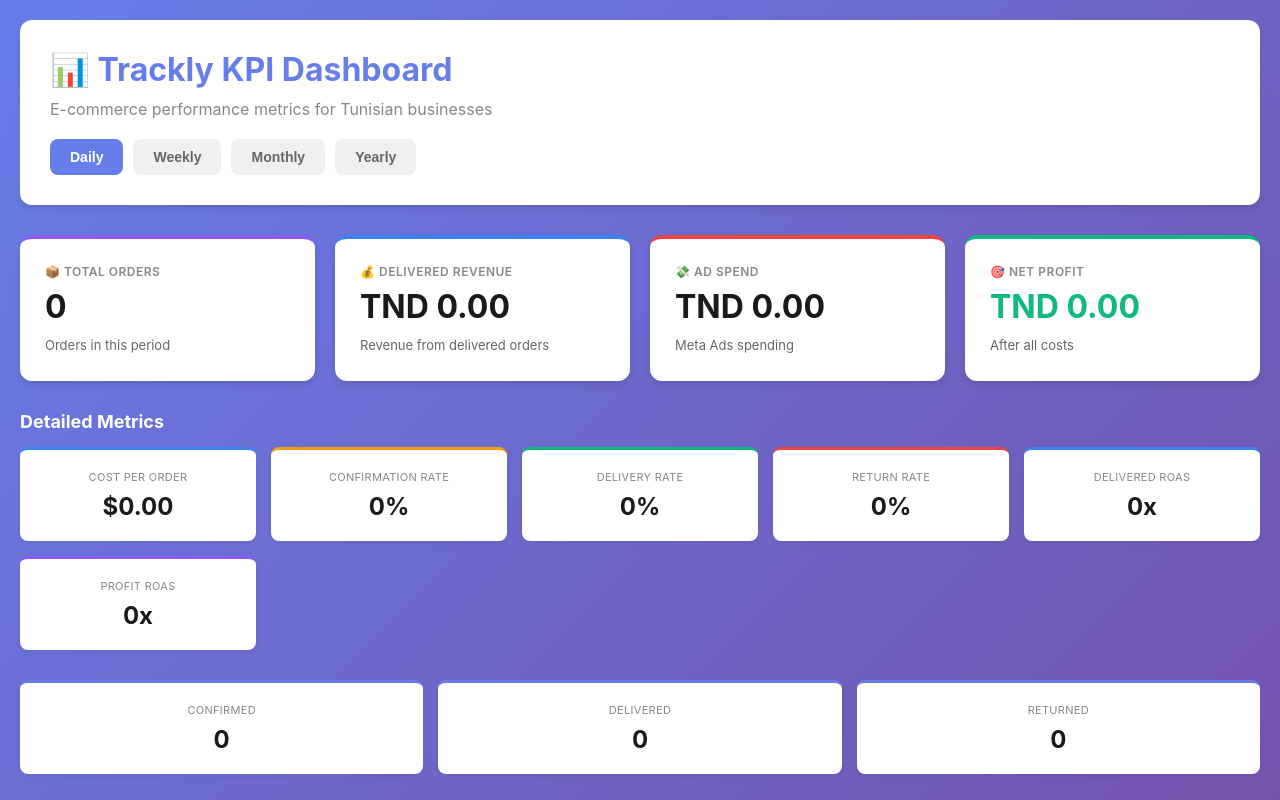
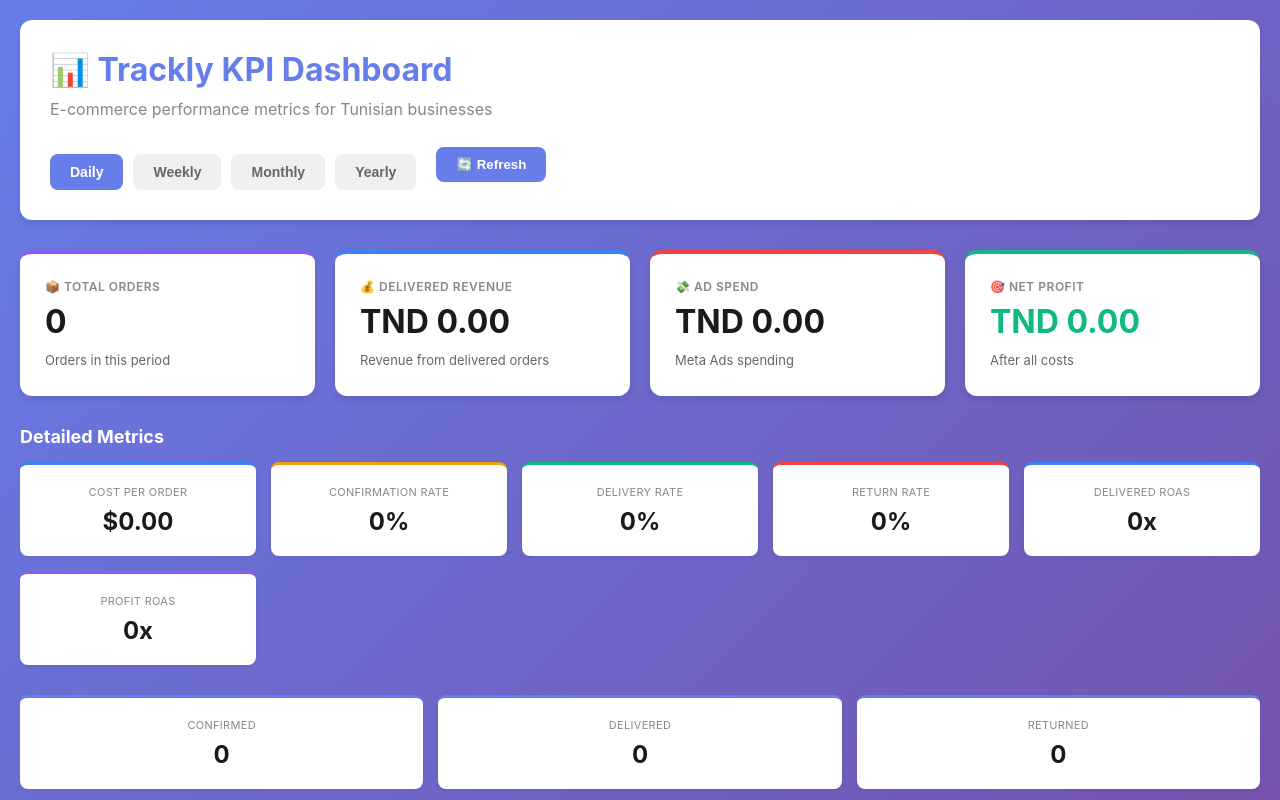
Before and after one commit to HoussemBouzamoucha/Trackly, a website: page public/dashboard.html in a window 1280 px wide. Shown: the top 800 px of the page. Drawn offline with Linux system fonts and the light colour scheme; no server answers.

Commit message:
improve: add refresh button and better error handling to dashboard

```diff
--- a/public/dashboard.html
+++ b/public/dashboard.html
@@ -284,11 +284,14 @@
       <h1>📊 Trackly KPI Dashboard</h1>
       <p style="color: #888; margin-bottom: 20px;">E-commerce performance metrics for Tunisian businesses</p>
 
-      <div class="period-selector">
-        <button class="period-btn active" data-period="daily">Daily</button>
-        <button class="period-btn" data-period="weekly">Weekly</button>
-        <button class="period-btn" data-period="monthly">Monthly</button>
-        <button class="period-btn" data-period="yearly">Yearly</button>
+      <div style="display: flex; align-items: center; gap: 20px; flex-wrap: wrap;">
+        <div class="period-selector">
+          <button class="period-btn active" data-period="daily">Daily</button>
+          <button class="period-btn" data-period="weekly">Weekly</button>
+          <button class="period-btn" data-period="monthly">Monthly</button>
+          <button class="period-btn" data-period="yearly">Yearly</button>
+        </div>
+        <button style="background: #667eea; color: white; border: none; padding: 10px 20px; border-radius: 8px; cursor: pointer; font-weight: 600;" onclick="refreshDashboard()">🔄 Refresh</button>
       </div>
     </header>
 
@@ -423,6 +426,12 @@
 
   <script>
     let currentPeriod = 'daily';
+
+    // Refresh dashboard
+    function refreshDashboard() {
+      loadKPIs();
+      loadOrders();
+    }
 
     // Period selector
     document.querySelectorAll('.period-btn').forEach(btn => {
```
